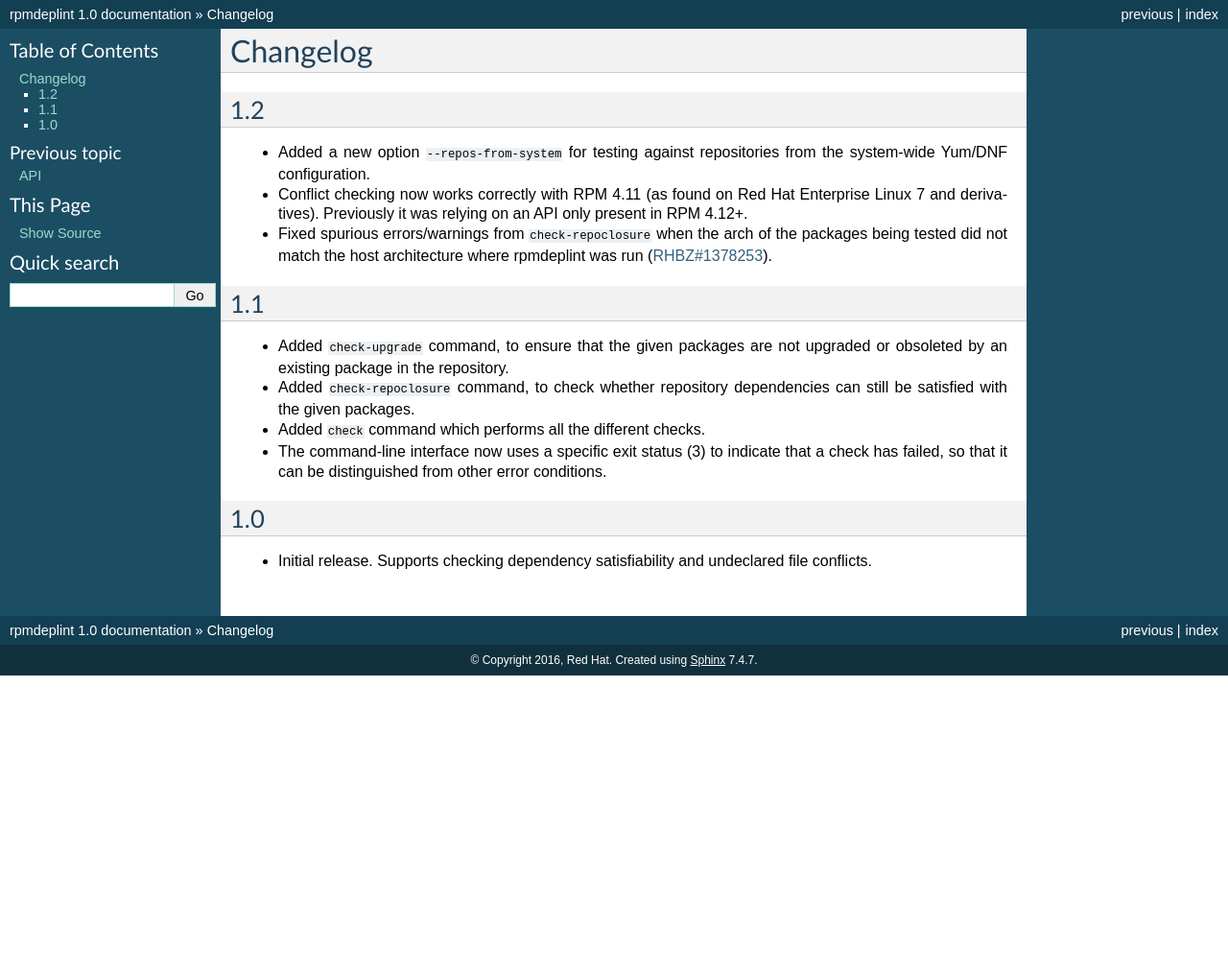
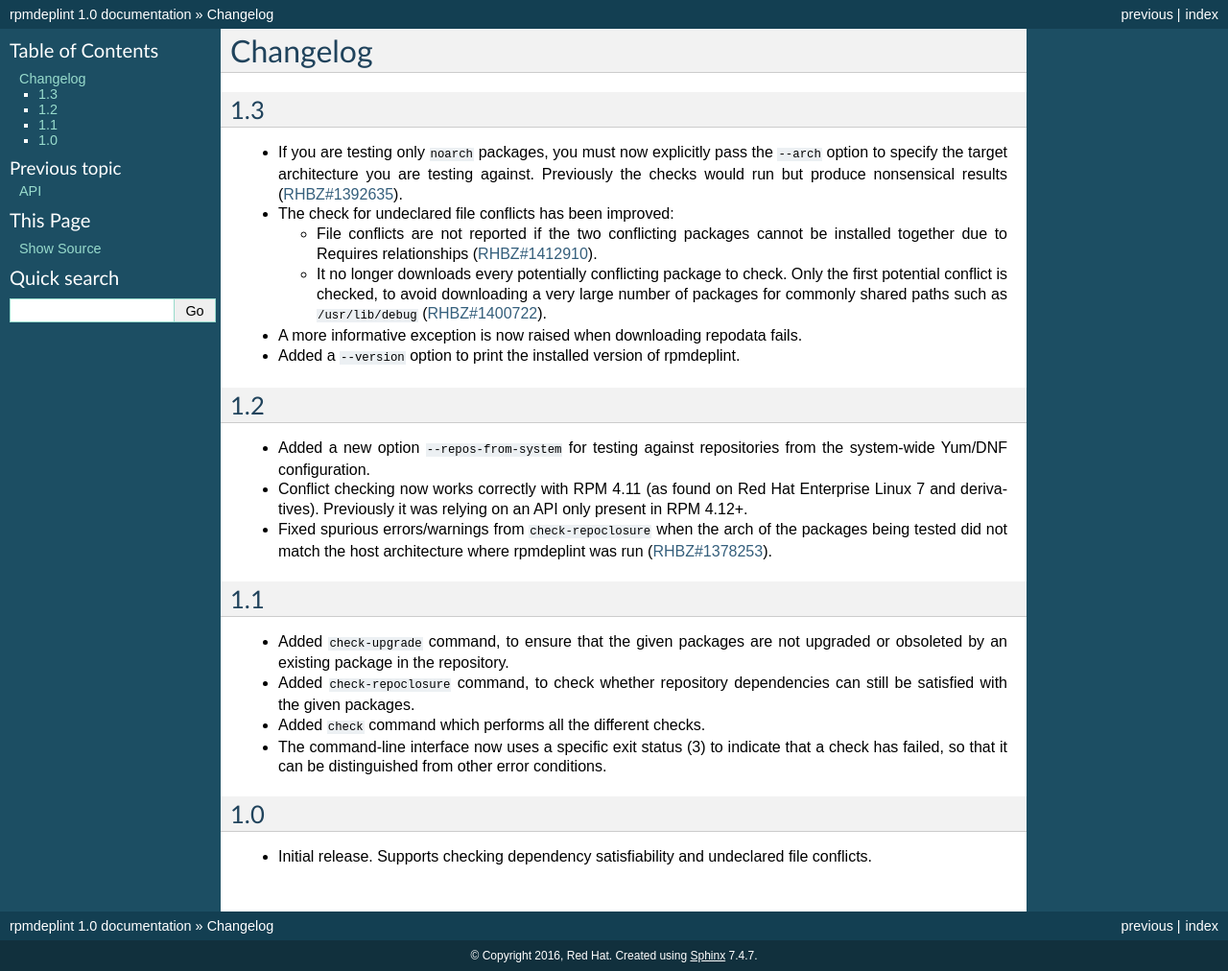
Before and after one commit to default-to-open/rpmdeplint, a Sphinx documentation site: the page built from docs/CHANGES.rst, in a window 1280 px wide. Shown: the whole page at 96% size. Built offline with Sphinx 7.4.7, drawn with Linux system fonts in a browser that asks for light colours; before the commit the page ends 900 px from its top, so only the background shows below that.

Commit message:
Automatic commit of release 1.3

```diff
--- a/docs/CHANGES.rst
+++ b/docs/CHANGES.rst
@@ -1,5 +1,29 @@
 Changelog
 ---------
+
+1.3
+~~~
+
+* If you are testing only ``noarch`` packages, you must now explicitly pass the
+  ``--arch`` option to specify the target architecture you are testing against.
+  Previously the checks would run but produce nonsensical results
+  (`RHBZ#1392635 <https://bugzilla.redhat.com/show_bug.cgi?id=1392635>`__).
+
+* The check for undeclared file conflicts has been improved:
+
+  * File conflicts are not reported if the two conflicting packages cannot be
+    installed together due to Requires relationships
+    (`RHBZ#1412910 <https://bugzilla.redhat.com/show_bug.cgi?id=1412910>`__).
+
+  * It no longer downloads every potentially conflicting package to
+    check. Only the first potential conflict is checked, to avoid downloading
+    a very large number of packages for commonly shared paths such as
+    :file:`/usr/lib/debug`
+    (`RHBZ#1400722 <https://bugzilla.redhat.com/show_bug.cgi?id=1400722>`__).
+
+* A more informative exception is now raised when downloading repodata fails.
+
+* Added a ``--version`` option to print the installed version of rpmdeplint.
 
 1.2
 ~~~
--- a/setup.py
+++ b/setup.py
@@ -12,7 +12,7 @@ class build(_build):
 # Note that we have some scripts which programmatically change the version
 # declared here. Do not adjust the formatting.
 name = 'rpmdeplint'
-version = '1.2'
+version = '1.3'
 release = version
 
 setup(name='rpmdeplint',
```
Also changed, not shown: 1 other file.
